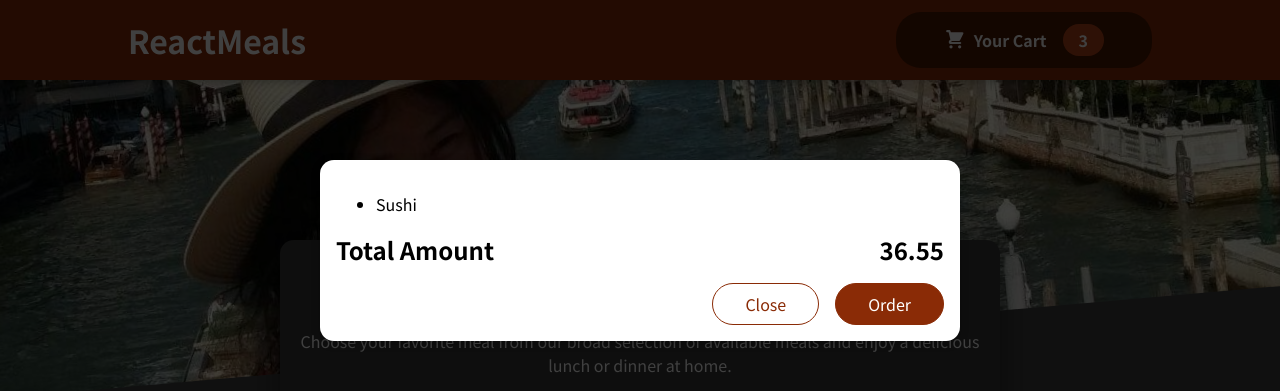
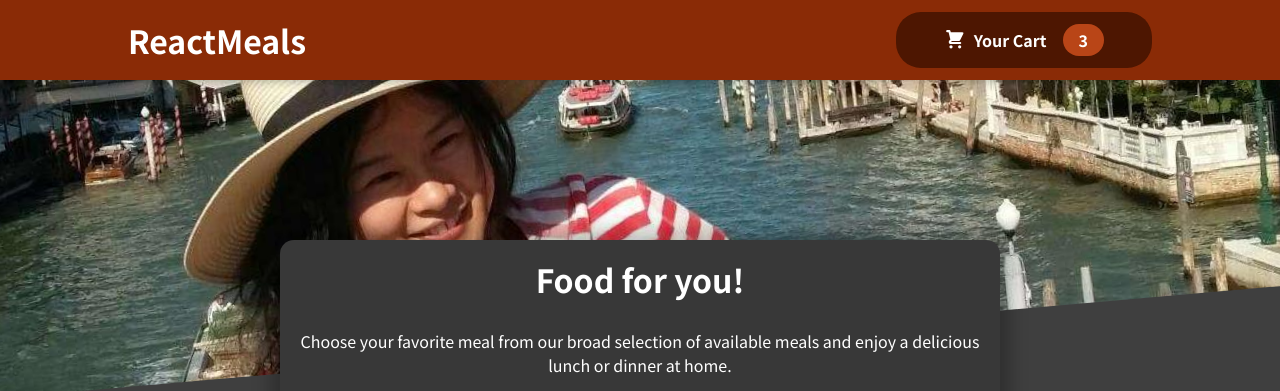
Before and after one commit to ZhiJuanTang/Food-App-React, a React (Create React App) app: page / in a window 1280 px wide. Shown: the top 391 px of the page. Built offline with nearby package versions, Linux system fonts and the light colour scheme.

Commit message:
Managing Cart & Modal State

```diff
--- a/src/App.js
+++ b/src/App.js
@@ -1,13 +1,20 @@
-import React from "react";
+import React, { useState } from "react";
 import Cart from "./componants/Cart/Cart";
 import Header from "./componants/Layout/Header";
 import Meals from "./componants/Meals/Meals";
 
 function App() {
+  const [cartIsShown, setCartIsShown] = useState(false);
+  const showCartHandler = () => {
+    setCartIsShown(true);
+  }
+  const hideCartHandler = () => {
+    setCartIsShown(false);
+  }
   return (
     <React.Fragment>
-      <Cart />
-      <Header />
+     {cartIsShown && <Cart onCloseCart ={hideCartHandler}/>}
+      <Header onShowCart ={showCartHandler} />
       <main>
         <Meals />
       </main>
--- a/src/componants/Cart/Cart.js
+++ b/src/componants/Cart/Cart.js
@@ -11,14 +11,14 @@ const Cart = (props) => {
     </ul>
   );
   return (
-    <Modal>
+    <Modal onCloseCart ={props.onCloseCart}>
       {cartItems}
       <div className={classes.total}>
         <span>Total Amount</span>
         <span>36.55</span>
       </div>
       <div className={classes.actions}>
-        <button className={classes['button--alt']}>Close</button>
+        <button className={classes['button--alt']} onClick ={props.onCloseCart} >Close</button>
         <button className={classes.button}>Order</button>
       </div>
     </Modal>
--- a/src/componants/Layout/Header.js
+++ b/src/componants/Layout/Header.js
@@ -8,7 +8,7 @@ const Header = props => {
     <React.Fragment>
       <header className={classes.header} >
         <h1>ReactMeals</h1>
-        <HeaderCartButton />
+        <HeaderCartButton onShowCart = {props.onShowCart}/>
       </header>
       <div className={classes['main-image'] }>
         <img src={mealsImage} alt="Meals" />
--- a/src/componants/Layout/HeaderCartButton.js
+++ b/src/componants/Layout/HeaderCartButton.js
@@ -4,7 +4,7 @@ import classes from './HeaderCartButton.module.css';
 
 const HeaderCartButton = props => {
   return (
-    <button className={classes.button} >
+    <button className={classes.button} onClick = {props.onShowCart}>
       <span className={classes.icon} >
         <CartIcon />
       </span>
--- a/src/componants/UI/Modal.js
+++ b/src/componants/UI/Modal.js
@@ -5,7 +5,7 @@ import ReactDom from "react-dom";
 //PORTAL example
 
 const Backdrop = (props) => {
-  return <div className={classes.backdrop} />;
+  return <div className={classes.backdrop} onClick={props.onClose} />;
 };
 const ModelOverlay = (props) => {
   return (
@@ -20,7 +20,11 @@ const portalElement = document.getElementById("overlays");
 const Modal = (props) => {
   return (
     <React.Fragment>
-      {ReactDom.createPortal(<Backdrop />, portalElement)}
+      {ReactDom.createPortal(
+        <Backdrop onClose={props.onCloseCart} />,
+        portalElement
+      )}
+      {/* <Backdrop> is children to <Modal> , so here onClose is passed from here <Modal> to <Backdrop> as a prop to 'onClick' . The Children parent relationship is more clear when <Backdrop> is written in a seperate componant */}
       {ReactDom.createPortal(
         <ModelOverlay>{props.children} </ModelOverlay>,
         portalElement
```
Also changed, not shown: 1 other file (tests, documents, lock files or other folders).
